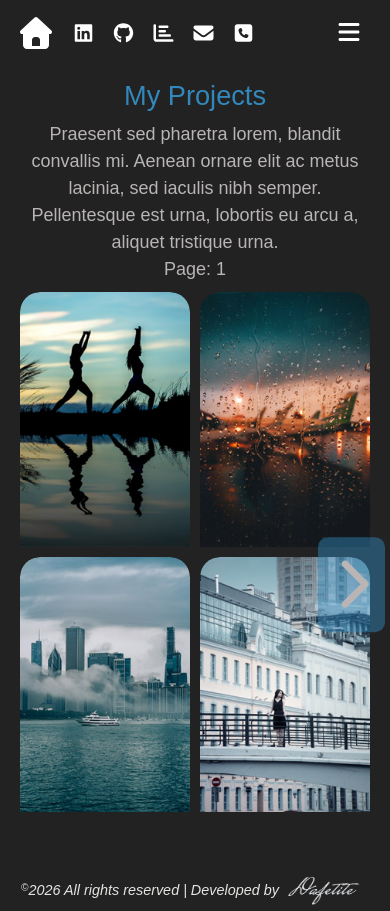
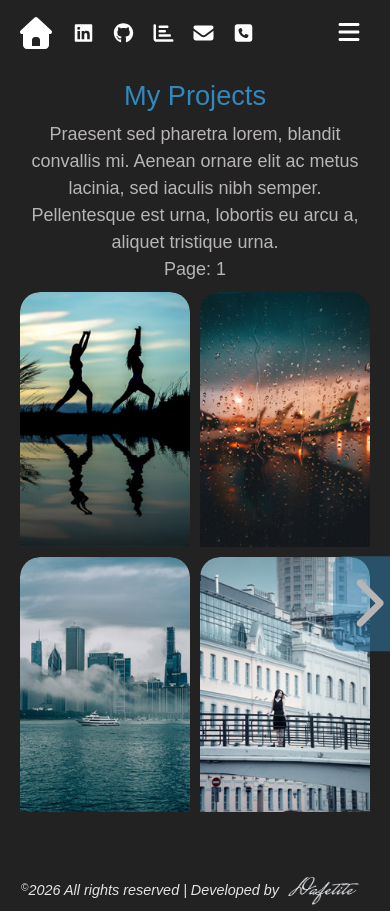
Before and after one commit to DafetiteOgaga/mayowa_adeniyi, a React (Create React App) app in the folder adeniyimayowa/: page /projects in a window 390 px wide. Built offline with nearby package versions, Linux system fonts and the light colour scheme; a web font is replaced by a local one.

Commit message:
responsive.css: minor fixes

```diff
--- a/adeniyimayowa/src/assets/css/responsive.css
+++ b/adeniyimayowa/src/assets/css/responsive.css
@@ -137,12 +137,12 @@
 		height: auto;
 	}
 	.mayor-hero-name {
-		font-size: 2rem;
+		font-size: 1.8rem;
 		text-align: center;
 		margin-bottom: 0;
 	}
 	.mayor-hero-title {
-		font-size: 1.5rem;
+		font-size: 1.3rem;
 		text-align: center;
 	}
 	.mayor-hero-subtitle {
@@ -191,7 +191,7 @@
 		min-height: 68vh;
 	}
 	.arrow {
-		margin: auto 5px;
+		/* margin: auto 5px; */
 		transform: translateY(-350%);
 		background-color: var(--transparentLightBlue)
 	};
@@ -239,13 +239,13 @@
 
 @media (max-width: 480px) {
 	.arrow {
-        transform: translateY(-370%);
+        transform: translateY(-350%);
     }
 }
 
 @media (max-width: 420px) {
 	.arrow {
-        transform: translateY(-390%);
+        transform: translateY(-340%);
     }
 }
 
@@ -258,9 +258,15 @@
     }
 }
 
+@media (max-width: 390px) {
+	.arrow {
+        transform: translateY(-320%);
+    }
+}
+
 @media (max-width: 380px) {
 	.arrow {
-        transform: translateY(-350%);
+        transform: translateY(-300%);
     }
 	.mayor-section-title {
         font-size: 1.6rem;
```
